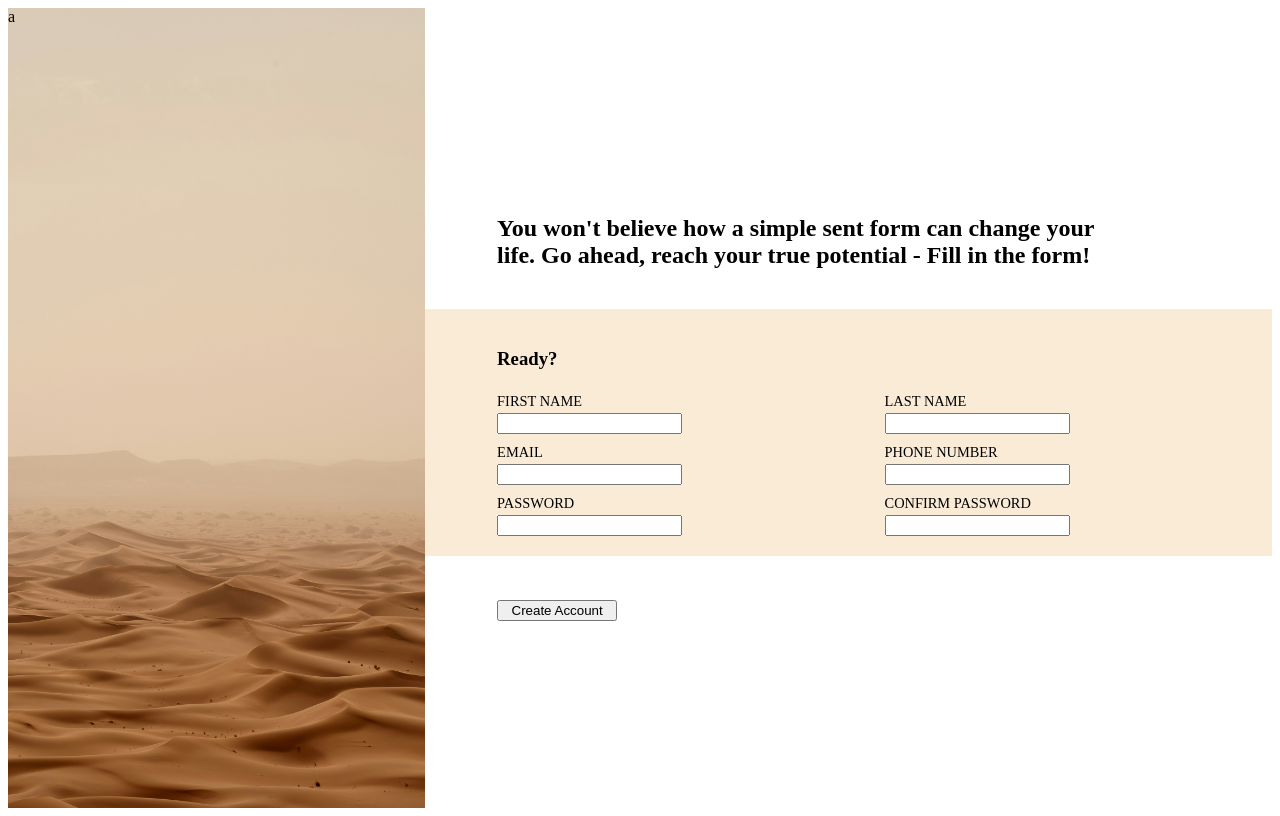
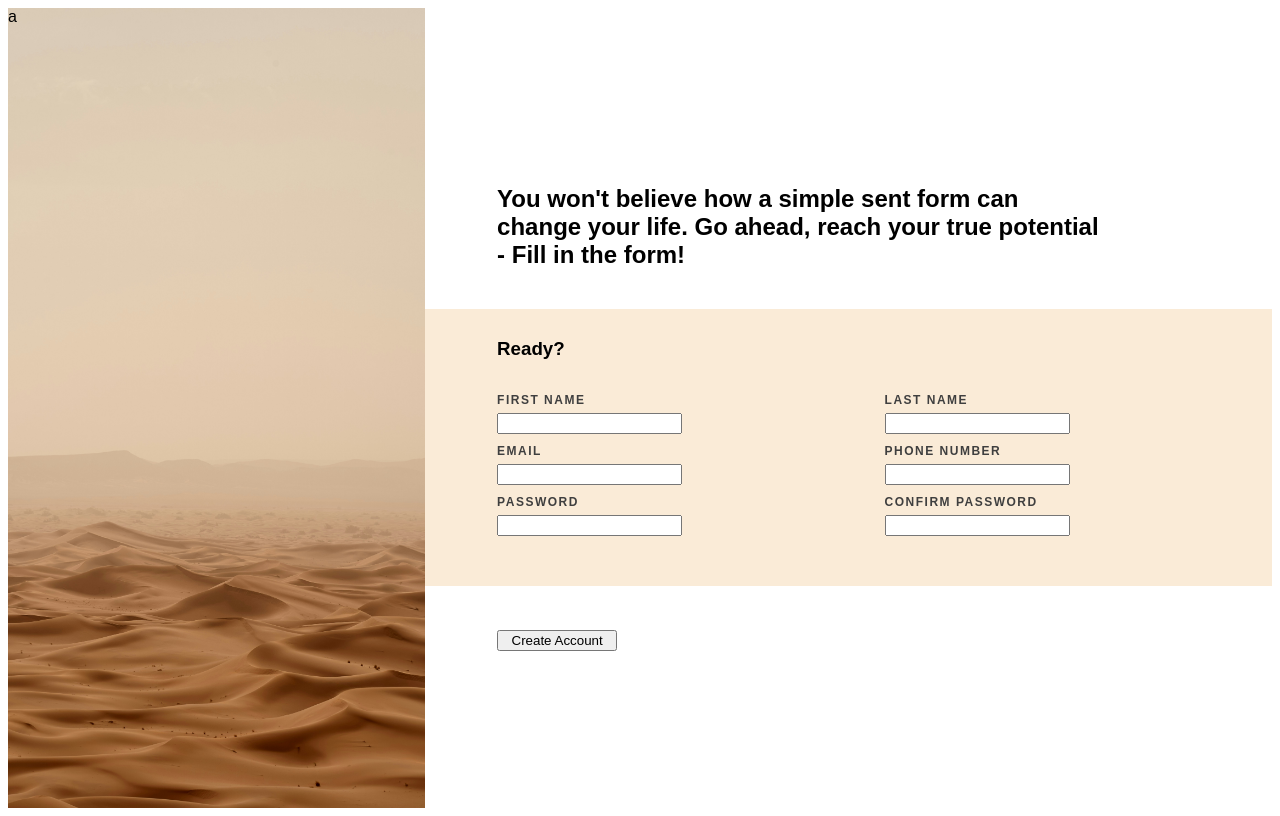
Before and after one commit to Znojus/form_practice, a plain HTML site: page index.html in a window 1280 px wide. Drawn offline with Linux system fonts and the light colour scheme.

Commit message:
fix form spacing

```diff
--- a/styles.css
+++ b/styles.css
@@ -18,6 +18,7 @@
 *::before,
 *::after {
     box-sizing: border-box;
+    font-family:Arial, Helvetica, sans-serif
 }
 
 .form-wrapper {
@@ -31,8 +32,11 @@
 form {
     background-color: antiquewhite;
     padding-left: 72px;
-    padding-bottom: 20px;
-    padding-top: 20px;
+    padding-bottom: 50px;
+}
+
+form > h3 {
+    padding: 10px 0px;
 }
 
 .form-wrapper > h2 {
@@ -83,5 +87,8 @@ div > label {
     position: absolute;
     top: -20px;
     left: 0;
-    font-size: 0.9em;
+    font-size: 0.75em;
+    font-weight: 600;
+    letter-spacing: 1.5px;
+    color: rgb(63, 63, 63);
 }
```
